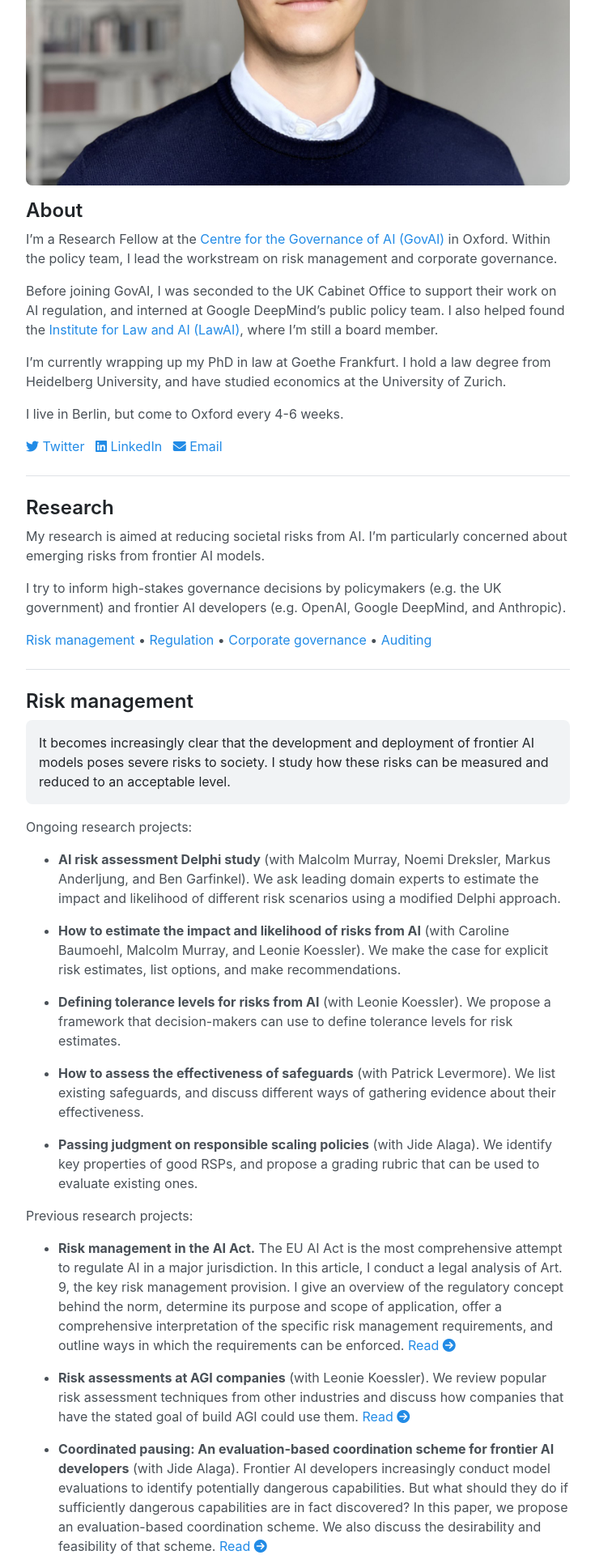
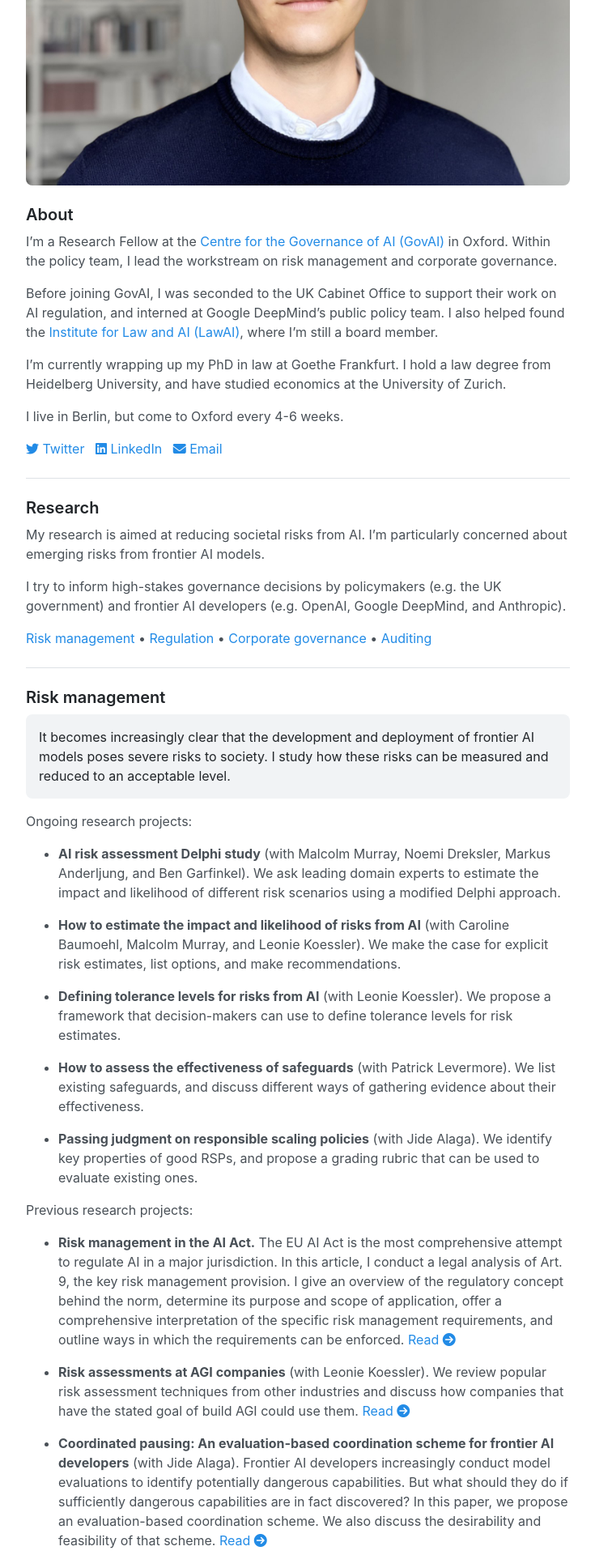
Before and after one commit to jonasschuett/jonasschuett.github.io, a Jekyll site: the page built from _posts/2020-04-04-introduction.md, in a window 1280 px wide. Shown: the part 449-2369 px from the top of the page at 81% size, without its empty margins (272-1007 px from the left). Built offline with Jekyll 4.4.1, drawn with Linux system fonts in a browser that asks for light colours; nearby versions of some CDN libraries.

```diff
--- a/_posts/2020-04-04-introduction.md
+++ b/_posts/2020-04-04-introduction.md
@@ -4,7 +4,7 @@ layout: page
 
 ![Jonas Schuett](/jonasschuett.jpg)
 
-## About
+### About
 
 I'm a Research Fellow at the [Centre for the Governance of AI (GovAI)](https://www.governance.ai/) in Oxford. Within the policy team, I lead the workstream on risk management and corporate governance.
 
@@ -18,7 +18,7 @@ I live in Berlin, but come to Oxford every 4-6 weeks.
 
 ---
 
-## Research
+### Research
 
 My research is aimed at reducing societal risks from AI. I’m particularly concerned about emerging risks from frontier AI models.
 
@@ -28,7 +28,7 @@ I try to inform high-stakes governance decisions by policymakers (e.g. the UK go
 
 ---
 
-## Risk management
+### Risk management
 It becomes increasingly clear that the development and deployment of frontier AI models poses severe risks to society. I study how these risks can be measured and reduced to an acceptable level.
 {: .message }
 
@@ -56,7 +56,7 @@ Previous research projects:
 
 ---
 
-## Regulation
+### Regulation
 
 Although self-governance plays an important role in reducing emerging risks from AI, we will eventually need frontier AI regulation. I‘m working on several research projects intended to inform the design of a regulatory regime for frontier AI models, especially in the UK and US.
 {: .message }
@@ -77,7 +77,7 @@ Previous research projects:
 
 ---
 
-## Corporate governance
+### Corporate governance
 
 As frontier AI developers transition from startups to more mature companies, they need to improve their corporate governance. I‘m particularly interested in ways to improve their risk governance.
 {: .message }
@@ -102,7 +102,7 @@ Previous research projects:
 
 ---
 
-## Auditing
+### Auditing
 
 The development and deployment of frontier AI models has significant effects on society. Key governance decisions should therefore not be left to the developers; society needs to have a say. At the minimum, society needs to be informed. A common way to gather information about a model and the governance of its developers is auditing.
 {: .message }
@@ -119,7 +119,7 @@ Previous research projects:
 
 ---
 
-## Publications
+### Publications
 
 - **Schuett, J.**, Reuel, A., & Carlier, A. (2024). How to design an AI ethics board. *AI and Ethics*. <https://doi.org/10.1007/s43681-023-00409-y>
 
@@ -151,7 +151,7 @@ Previous research projects:
 
 ---
 
-## Submissions
+### Submissions
 
 - **Schuett, J.**, Koessler, L., & Anderljung, M. (2024). Response to the RFI related to NIST's assignments under the Executive Order concerning AI. *Centre for the Governance of AI*. <https://www.governance.ai/research-paper/response-to-the-rfi-related-to-nists-assignments-under-the-executive-order-concerning-ai>
 
```
